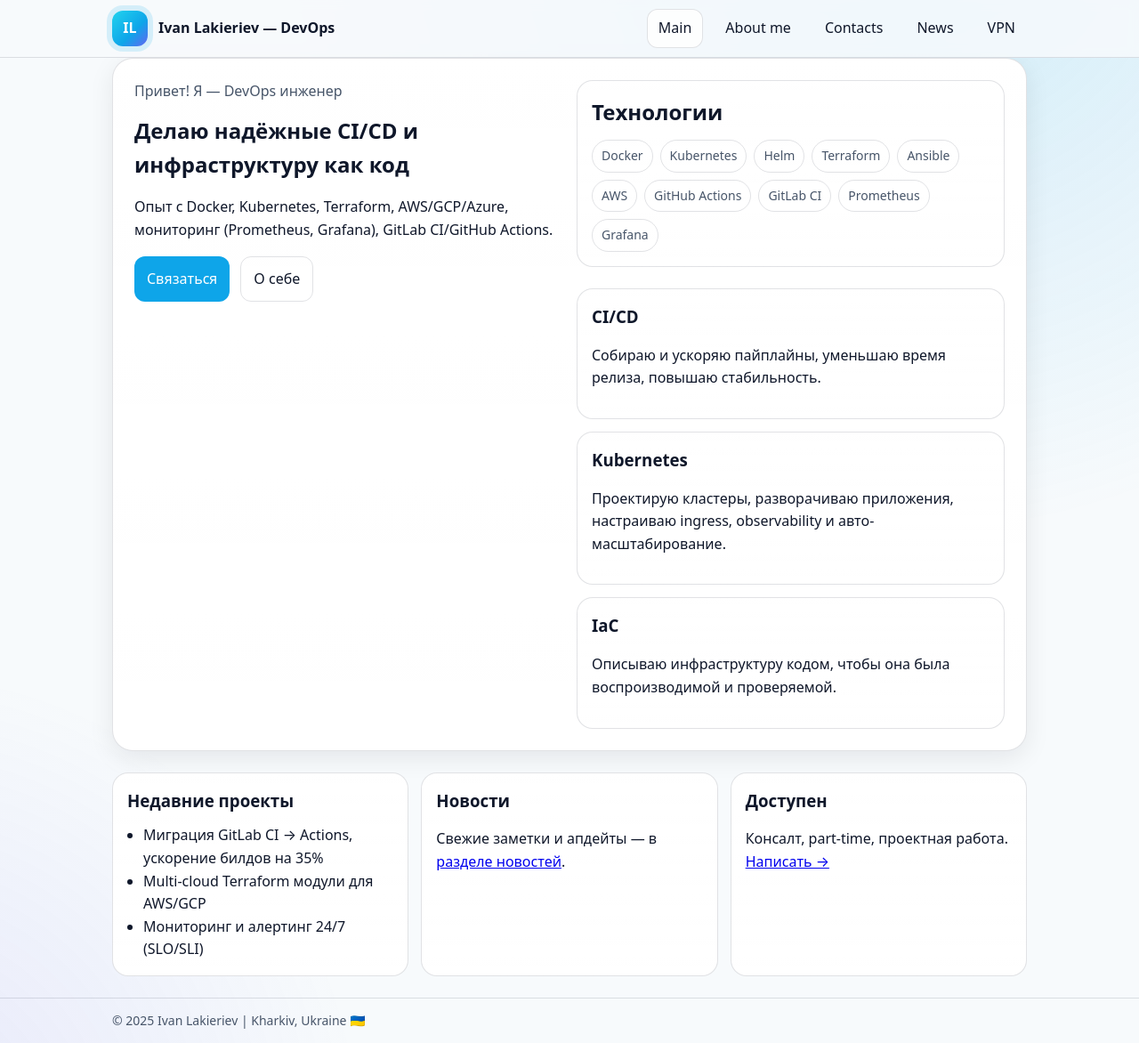
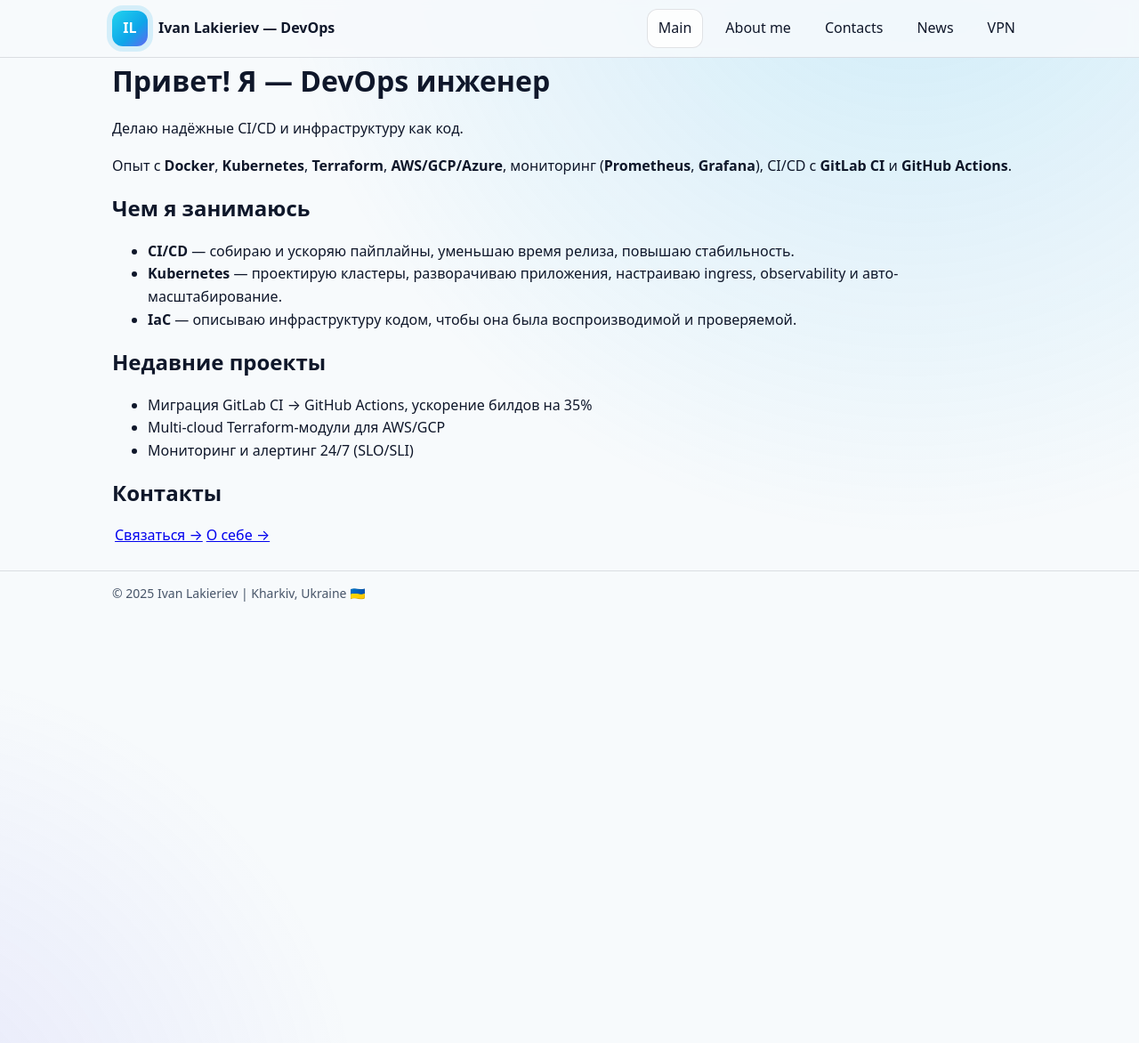
Before and after one commit to lkrv69/One-Page, a Jekyll site: the page built from index.md, in a window 1280 px wide and 1172 px high. Shown: the whole window at 89% size. Built offline with Jekyll 4.4.1, drawn with Linux system fonts in a browser that asks for light colours.

Commit message:
Update index.md

```diff
--- a/index.md
+++ b/index.md
@@ -3,56 +3,24 @@ title: "Главная"
 description: "DevOps инженер: CI/CD, Kubernetes, Terraform, AWS/GCP."
 ---
 
-<section class="hero">
-  <div>
-    <p class="kicker">Привет! Я — DevOps инженер</p>
-    <h1>Делаю надёжные CI/CD и инфраструктуру как код</h1>
-    <p>Опыт с Docker, Kubernetes, Terraform, AWS/GCP/Azure, мониторинг (Prometheus, Grafana), GitLab CI/GitHub Actions.</p>
-    <div class="cta">
-      <a class="btn" href="/contacts/">Связаться</a>
-      <a class="btn secondary" href="/about/">О себе</a>
-    </div>
-  </div>
-  <div>
-    <div class="card">
-      <h2>Технологии</h2>
-      <ul class="tags">
-        <li>Docker</li><li>Kubernetes</li><li>Helm</li><li>Terraform</li><li>Ansible</li>
-        <li>AWS</li><li>GitHub Actions</li><li>GitLab CI</li><li>Prometheus</li><li>Grafana</li>
-      </ul>
-    </div>
-    <div class="cards">
-      <div class="card">
-        <h3>CI/CD</h3>
-        <p>Собираю и ускоряю пайплайны, уменьшаю время релиза, повышаю стабильность.</p>
-      </div>
-      <div class="card">
-        <h3>Kubernetes</h3>
-        <p>Проектирую кластеры, разворачиваю приложения, настраиваю ingress, observability и авто-масштабирование.</p>
-      </div>
-      <div class="card">
-        <h3>IaC</h3>
-        <p>Описываю инфраструктуру кодом, чтобы она была воспроизводимой и проверяемой.</p>
-      </div>
-    </div>
-  </div>
-</section>
+# Привет! Я — DevOps инженер
 
-<section class="cards">
-  <div class="card">
-    <h3>Недавние проекты</h3>
-    <ul class="list">
-      <li>Миграция GitLab CI → Actions, ускорение билдов на 35%</li>
-      <li>Multi-cloud Terraform модули для AWS/GCP</li>
-      <li>Мониторинг и алертинг 24/7 (SLO/SLI)</li>
-    </ul>
-  </div>
-  <div class="card">
-    <h3>Новости</h3>
-    <p>Свежие заметки и апдейты — в <a href="/news/">разделе новостей</a>.</p>
-  </div>
-  <div class="card">
-    <h3>Доступен</h3>
-    <p>Консалт, part-time, проектная работа. <a href="/contacts/">Написать →</a></p>
-  </div>
-</section>
+Делаю надёжные CI/CD и инфраструктуру как код.
+
+Опыт с **Docker**, **Kubernetes**, **Terraform**, **AWS/GCP/Azure**, мониторинг (**Prometheus**, **Grafana**), CI/CD с **GitLab CI** и **GitHub Actions**.
+
+## Чем я занимаюсь
+
+- **CI/CD** — собираю и ускоряю пайплайны, уменьшаю время релиза, повышаю стабильность.
+- **Kubernetes** — проектирую кластеры, разворачиваю приложения, настраиваю ingress, observability и авто-масштабирование.
+- **IaC** — описываю инфраструктуру кодом, чтобы она была воспроизводимой и проверяемой.
+
+## Недавние проекты
+
+- Миграция GitLab CI → GitHub Actions, ускорение билдов на 35%
+- Multi-cloud Terraform-модули для AWS/GCP
+- Мониторинг и алертинг 24/7 (SLO/SLI)
+
+## Контакты
+
+[Связаться →](/contacts/) | [О себе →](/about/)
```
